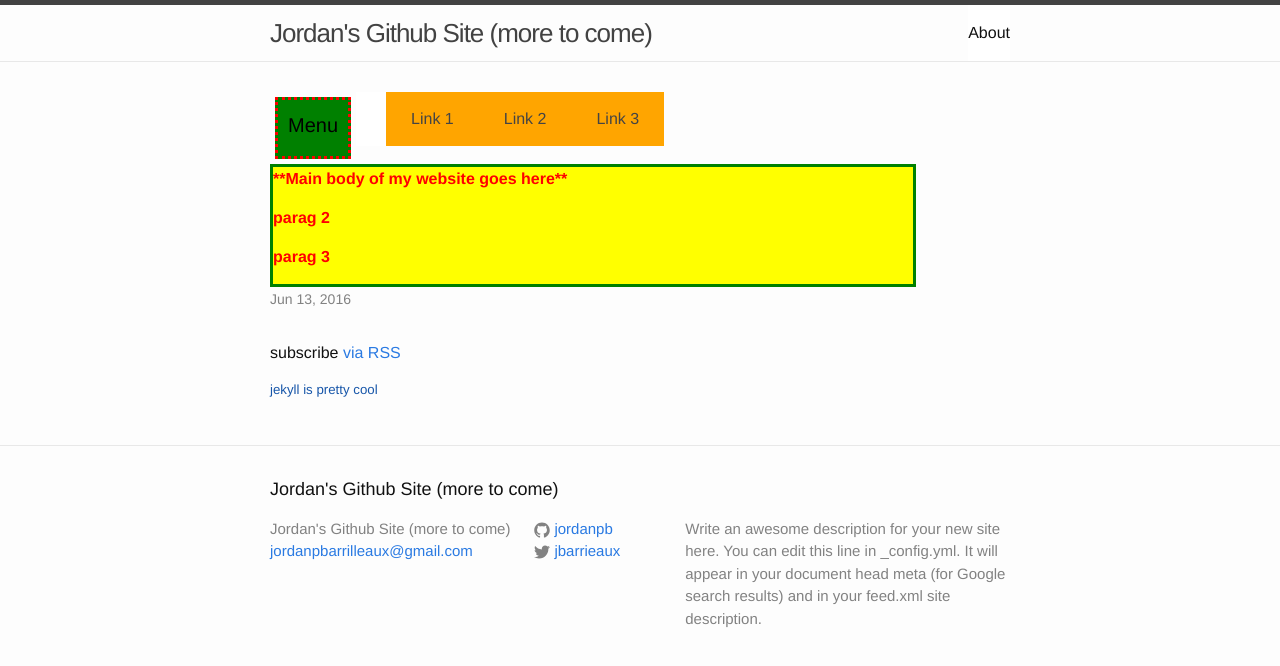
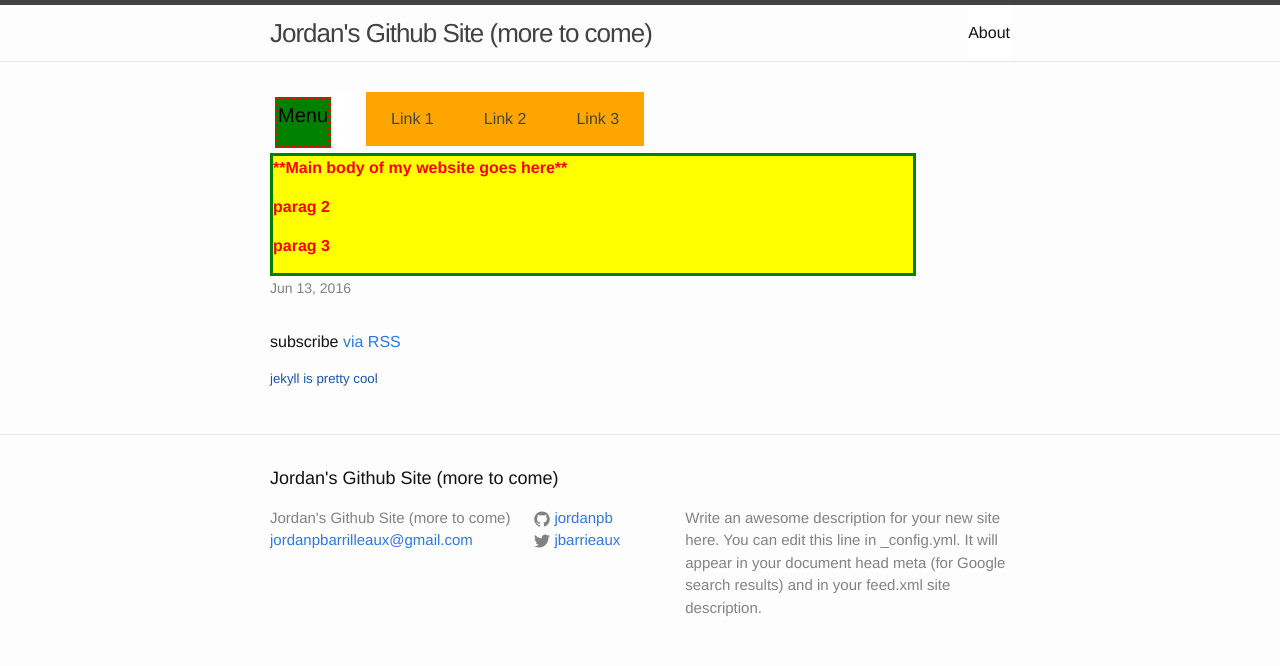
Before and after one commit to Jordanpb/codeacademyTest, a Jekyll site: the page built from index.html, in a window 1280 px wide. Shown: the top 666 px of the page. Built offline with Jekyll 4.4.1, drawn with Linux system fonts in a browser that asks for light colours.

Commit message:
Update _layout.scss

```diff
--- a/_sass/_layout.scss
+++ b/_sass/_layout.scss
@@ -57,7 +57,7 @@
 #dropdown-menu{
     border: 3px dotted red;
     background-color: green;
-    padding: 10px 10px 1px 10px;
+    text-align: center;
     margin: 5px 5px 5px 5px;
     clear: both;
     float: left;
```
